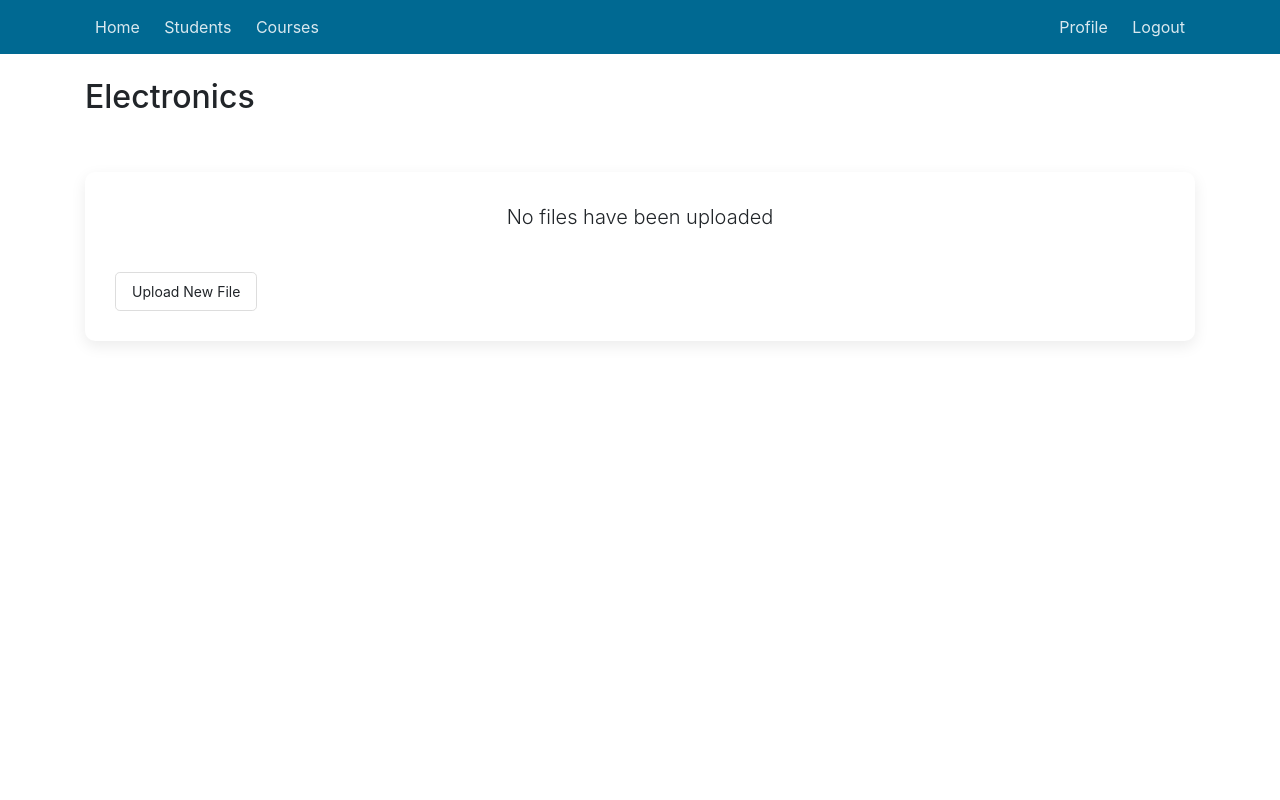
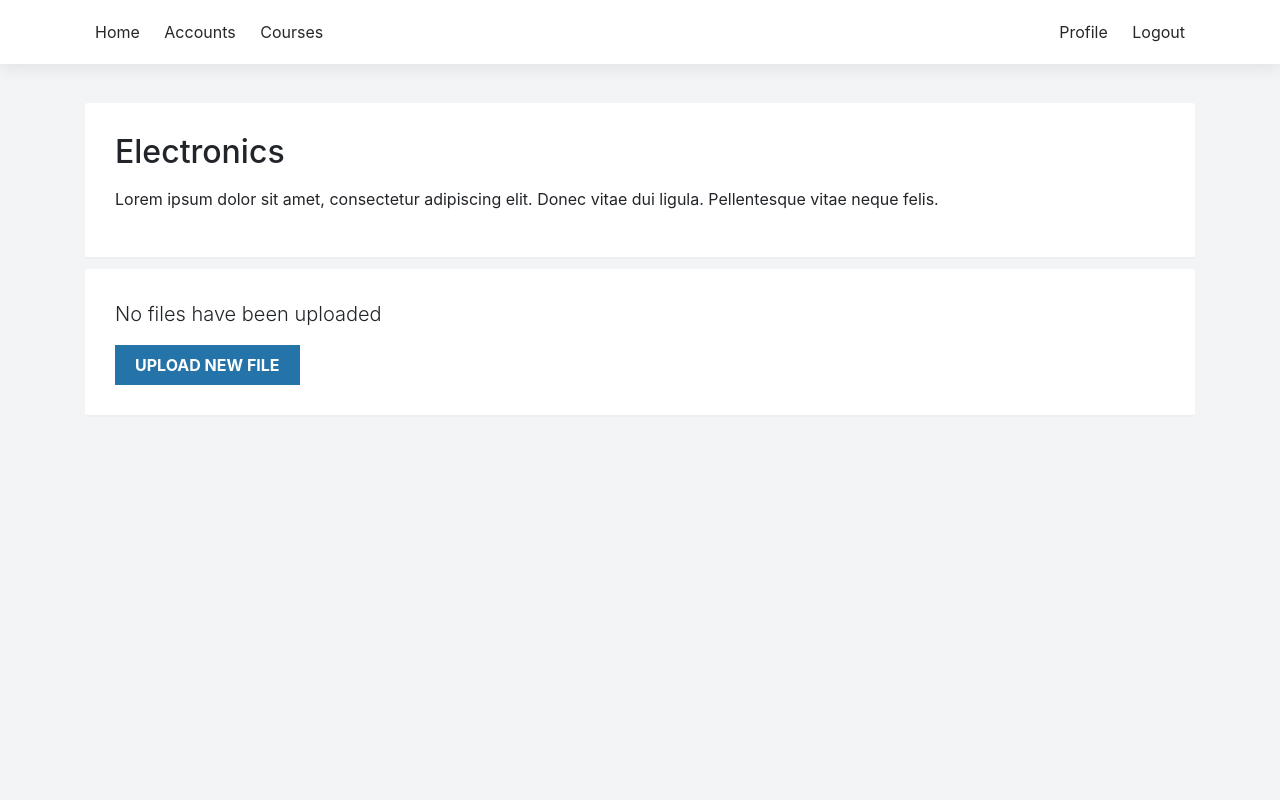
Before and after one commit to urankajtazaj/SEMS, a Django app: page /programs/course/2 in a window 1280 px wide. Run offline with Django 3.2, Linux system fonts and the light colour scheme; a user stored in the database is signed in; data comes from the database, SQL or seed files in the repository; both versions use the stored data as it was after the commit; some libraries are stand-ins or nearby versions.

Commit message:
Design Changes

```diff
--- a/sems/models.py
+++ b/sems/models.py
@@ -19,7 +19,7 @@ class Course(models.Model):
     program = models.ForeignKey(Program, on_delete=models.CASCADE)
     start_date = models.DateField()
     end_date = models.DateField()
-    credits = models.IntegerField(null=True, default=0)
+    credits = models.IntegerField(null=True, default=80)
 
     def __str__(self):
         return self.name
--- a/sems/static/css/main.css
+++ b/sems/static/css/main.css
@@ -7,8 +7,7 @@
 }
 
 body {
-    background-color: #fff;
-
+    background-color: rgb(243, 244, 245)
 }
 
 .text-lighter {
@@ -16,25 +15,28 @@ body {
 }
 
 nav {
-    padding: 15px 0;
-    background-color: var(--main-color);
+    padding: 20px 0;
+    background-color: #fff;
+    box-shadow: 0 5px 15px rgba(0,0,0,0.07);
+    margin-bottom: 15px;
 }
 
 nav a {
     padding: 10px;
-    color: rgba(255,255,255,.85);
+    color: rgba(0,0,0,.85);
 }
 
 nav a:hover {
     text-decoration: none;
-    color: #fff;
+    color: #000;
 }
 
-.shadow-box {
-    box-shadow: 0 5px 15px rgba(0,0,0,0.08);
+.shadow-box, .card-box {
     background-color: #fff;
     padding: 30px;
-    border-radius: 10px;
+    border-radius: 3px;
+    margin-bottom: 10px;
+    border-bottom: 2px solid #eee;
 }
 
 table {
@@ -90,22 +92,36 @@ th {
 
 .btn {
     border: none;
-    text-transform: capitalize;
-    font-size: 14px;
-    font-weight: normal;
+    text-transform: uppercase;
+    font-size: normal;
+    font-weight: bold;
+    border-radius: 0;
+    padding: 8px 20px;
 }
 
 .btn-primary {
-    background-color: var(--main-color);
-    background-color: #fff;
-    color: unset;
-    border: 1px solid #ddd;
+    color: #444;
+    border: 0;
+    background-color: #00a8e8;
+    background-color: #2574A9;
+    color: #fff;
 }
 
 .btn-primary:hover {
-    border-color: #007bff;
-    color: initial;
-    background-color: transparent;
+    color: #fff;
+    background-color: #00b1f4;
+    background-color: #277cb5;
+}
+
+.btn-sec {
+    color: #444;
+    border: 0;
+    background-color: #eee;
+}
+
+.btn-sec:hover {
+    color: #333;
+    background-color: #eaeaea;
 }
 
 .img-round {
@@ -115,7 +131,7 @@ th {
     display: inline-flex;
     justify-content: center;
     align-items: center;
-    border-radius: 5px;
+    border-radius: 100px;
 }
 
 .img-round > img {
@@ -160,3 +176,9 @@ form.login {
 form.login label {
     width: 100%
 }
+
+.form-control {
+    border: none;
+    border-radius: 0;
+    border-bottom: 2px solid #eee;
+}
--- a/sems/templates/base_generic.html
+++ b/sems/templates/base_generic.html
@@ -18,7 +18,7 @@
         <nav>
             <div class="container">
                 <a href="#">Home</a>
-                <a href="{% url 'students' %}">Students</a>
+                <a href="{% url 'students' %}">Accounts</a>
                 <a href="{% url 'programs' %}">Courses</a>
                 <div class="inline-block float-right text-right">
                 {% if not user.is_authenticated %}
--- a/sems/templates/course_single.html
+++ b/sems/templates/course_single.html
@@ -2,10 +2,10 @@
 
 
 {% block content %}
+<div class="card-box">
     <h2>{{ course }}</h2>
-
-
-
+    <p>{{ course.summary }}</p>
+    <p>Lorem ipsum dolor sit amet, consectetur adipiscing elit. Donec vitae dui ligula. Pellentesque vitae neque felis.</p>
     {% for u in usrs %}
     {% for us in u.student.course.all %}
         {% if us.pk == course.pk %}
@@ -13,8 +13,7 @@
         {% endif %}
     {% endfor %}
     {% endfor %}
-<br/>
-<br/>
+</div>
 {% load static %}
 <div class="shadow-box">
     {% if files %}
@@ -38,15 +37,14 @@
         </tbody>
     </table>
     {% else %}
-    <p class="lead text-center">No files have been uploaded</p>
+    <p class="lead">No files have been uploaded</p>
     {% endif %}
 
     {% if user.is_authenticated %}
     {% for u in usrs %}
         {% for us in u.student.course.all %}
         {% if us.pk == course.pk or user.is_superuser %}
-        <br/>
-        <a href="{% url 'upload_file_view' course_id=course.pk %}" class="btn btn-primary btn-lg">Upload new file</a>
+        <a href="{% url 'upload_file_view' course_id=course.pk %}" class="btn btn-primary">Upload new file</a>
         {% endif %}
         {% endfor %}
     {% endfor %}
--- a/sems/templates/programs_list.html
+++ b/sems/templates/programs_list.html
@@ -2,9 +2,9 @@
 
 
 {% block content %}
-<br/>
-<h2 class="text-uppercase">Choose a Program</h2>
-<br/>
+<!--<div class="card-box">-->
+    <!--<h2 class="text-uppercase">Choose a Program</h2>-->
+<!--</div>-->
 <div class="shadow-box">
 {% if programs %}
 <table>
--- a/sems/templates/student_profile.html
+++ b/sems/templates/student_profile.html
@@ -3,6 +3,7 @@
 
 {% block content %}
 <div class="container">
+    <div class="card-box">
         <div class="row">
             <div class="col-md-2 col-xs-12">
                 <div class="thumb img-round">
@@ -41,4 +42,5 @@
             </div>
         </div>
     </div>
+</div>
 {% endblock %}
--- a/sems/templates/upload_file_form.html
+++ b/sems/templates/upload_file_form.html
@@ -2,6 +2,7 @@
 
 
 {% block content %}
+<div class="card-box">
     <form method="post" enctype="multipart/form-data" >
         {% csrf_token %}
         <!--{{ form.as_p }}-->
@@ -21,7 +22,8 @@
             </select>
         </div>
         <hr/>
-    <button type="submit" class="btn btn-success btn-lg">Upload</button>
-    <a class="btn btn-danger btn-lg" href="{% url 'course_detail' pk=course.pk %}">Cancel</a>
+        <button type="submit" class="btn btn-primary">Upload</button>
+        <a class="btn btn-danger" href="{% url 'course_detail' pk=course.pk %}">Cancel</a>
     </form>
+</div>
 {% endblock %}
--- a/templates/registration/password_reset_form.html
+++ b/templates/registration/password_reset_form.html
@@ -5,7 +5,7 @@
 <div class="shadow-box">
     <h4>Request for password reset</h4>
     <p>You have requested to reset your password. Please write your email for us to send the confirmation link.</p>
-    <hr/>
+    <br/>
     <form method="post" class="form-inline">
         {% csrf_token %}
         <div class="form-group">
```
Also changed, not shown: sems/templates/program_single.html (+7 -6 lines), sems/templates/students_list.html (+9 -8 lines), sems/templates/user_add.html (added, +10 -0 lines), templates/registration/login.html (+5 -5 lines), db.sqlite3. Lines whose indentation alone changed are shown as unchanged.
